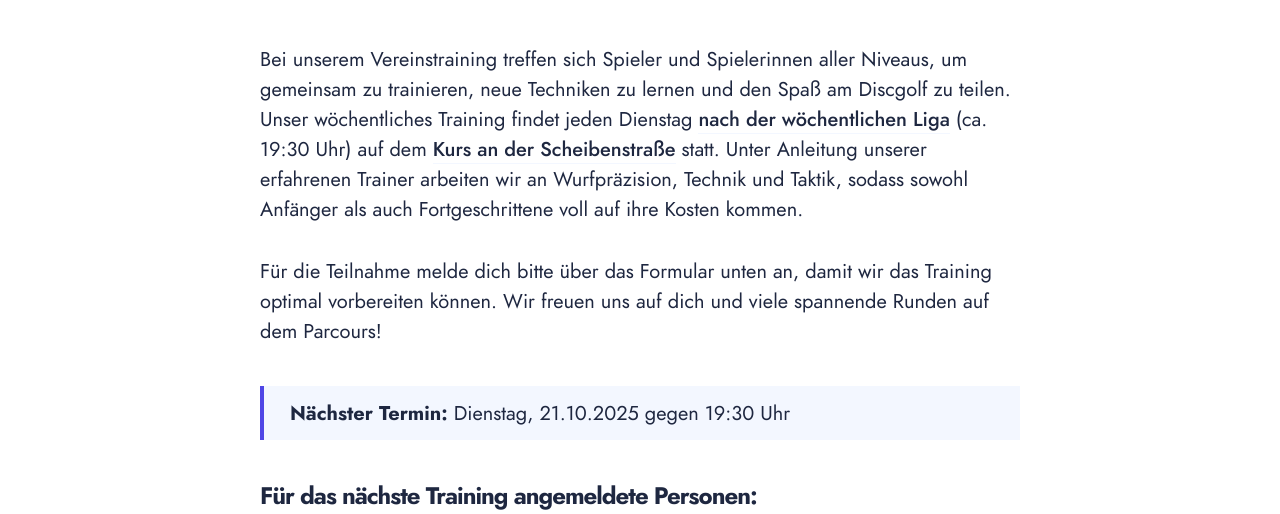
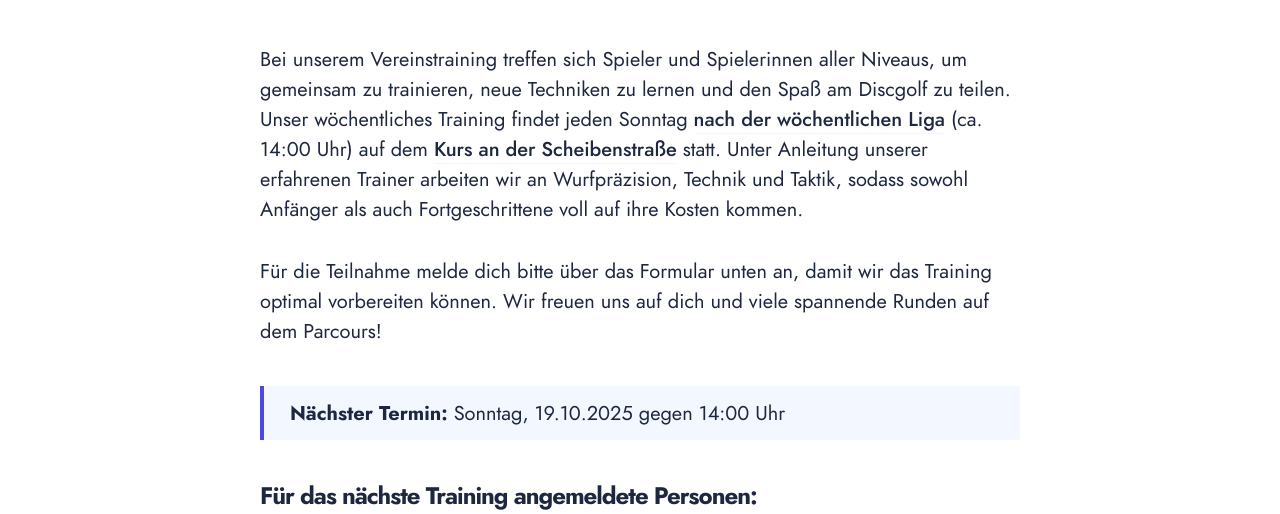
Before and after one commit to maxgreive/syndikat-web, a Jekyll site: the page built from training.md, in a window 1280 px wide. Shown: the part 180-694 px from the top of the page. Built offline with Jekyll 4.4.1, drawn with Linux system fonts in a browser that asks for light colours.

Commit message:
fix: update training day and time in training.md

```diff
--- a/assets/js/training.js
+++ b/assets/js/training.js
@@ -2,7 +2,7 @@
 const SUPABASE_URL = 'https://zbexetusrmggirxhsavj.supabase.co';
 const SUPABASE_ANON_KEY = 'eyJhbGciOiJIUzI1NiIsInR5cCI6IkpXVCJ9.eyJpc3MiOiJzdXBhYmFzZSIsInJlZiI6InpiZXhldHVzcm1nZ2lyeGhzYXZqIiwicm9sZSI6ImFub24iLCJpYXQiOjE3MzEwNjUyMDksImV4cCI6MjA0NjY0MTIwOX0.hu-irocr2J5S2sg2Wzbt3SOb8D8ojFksf6EylWitKmQ';
 const supabase = window.supabase.createClient(SUPABASE_URL, SUPABASE_ANON_KEY);
-const TRAINING_WEEKDAY = 2;
+const TRAINING_WEEKDAY = 0;
 
 function hash(str) {
   return Array.from(str).reduce((hash, char) => 0 | (31 * hash + char.charCodeAt(0)), 0);
--- a/training.md
+++ b/training.md
@@ -5,11 +5,11 @@ excerpt: "Gemeinsames Discgolf-Training für alle Levels! Jeden Dienstag um 19:3
 sharing_image: /assets/images/training_header.jpg
 ---
 
-Bei unserem Vereinstraining treffen sich Spieler und Spielerinnen aller Niveaus, um gemeinsam zu trainieren, neue Techniken zu lernen und den Spaß am Discgolf zu teilen. Unser wöchentliches Training findet jeden Dienstag [nach der wöchentlichen Liga](https://udisc.com/leagues/syndication-weekly) (ca. 19:30 Uhr) auf dem [Kurs an der Scheibenstraße](https://goo.gl/maps/yqyVDEoEs8Qd5LD56) statt. Unter Anleitung unserer erfahrenen Trainer arbeiten wir an Wurfpräzision, Technik und Taktik, sodass sowohl Anfänger als auch Fortgeschrittene voll auf ihre Kosten kommen.
+Bei unserem Vereinstraining treffen sich Spieler und Spielerinnen aller Niveaus, um gemeinsam zu trainieren, neue Techniken zu lernen und den Spaß am Discgolf zu teilen. Unser wöchentliches Training findet jeden Sonntag [nach der wöchentlichen Liga](https://udisc.com/leagues/syndication-weekly) (ca. 14:00 Uhr) auf dem [Kurs an der Scheibenstraße](https://goo.gl/maps/yqyVDEoEs8Qd5LD56) statt. Unter Anleitung unserer erfahrenen Trainer arbeiten wir an Wurfpräzision, Technik und Taktik, sodass sowohl Anfänger als auch Fortgeschrittene voll auf ihre Kosten kommen.
 
 Für die Teilnahme melde dich bitte über das Formular unten an, damit wir das Training optimal vorbereiten können. Wir freuen uns auf dich und viele spannende Runden auf dem Parcours!
 
-> **Nächster Termin:** Dienstag, <span data-next-date></span> gegen 19:30 Uhr
+> **Nächster Termin:** Sonntag, <span data-next-date></span> gegen 14:00 Uhr
 
 ### Für das nächste Training angemeldete Personen:
 
```
